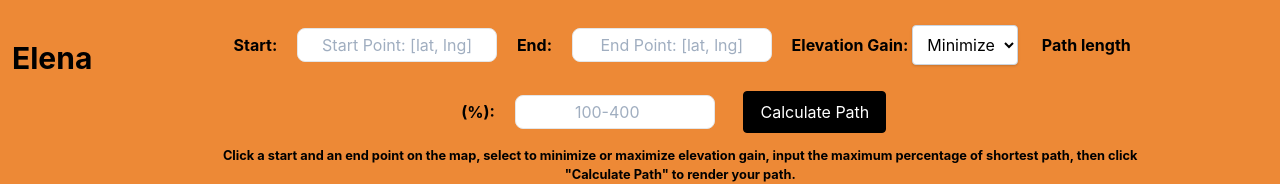
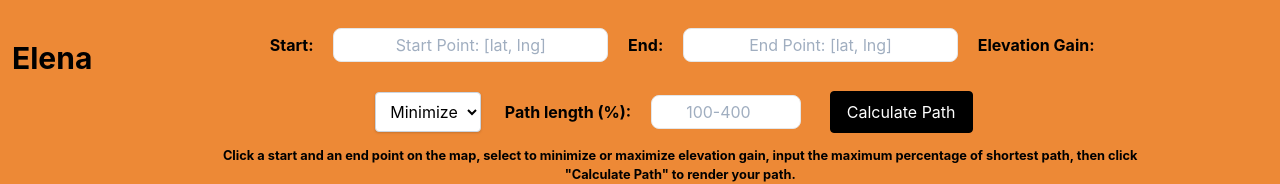
Before and after one commit to smeyerhot/ElenaProject, a Next.js app in the folder client/: page / in a window 1280 px wide. Shown: the top 184 px of the page. Built offline with nearby package versions, Linux system fonts and the light colour scheme; a web font is replaced by a local one.

Commit message:
Fixed bug in path not being calculated correctly. Implemented x_percent of path and minimizing or maximizing elevation gain. Some touch ups on front-end ui.

```diff
--- a/client/src/components/map.js
+++ b/client/src/components/map.js
@@ -9,7 +9,6 @@ export default function MyMap (props) {
     const [position, setPosition] = useState([42.3868 , -72.5301]);
     const [path, setPath] = useState([]);
     const [markers, setMarkers] = useState([]);
-
   //testing for if we want to implement users current location
   // useEffect(() =>{
   //  navigator.geolocation.getCurrentPosition((position) => {
@@ -79,7 +78,8 @@ export default function MyMap (props) {
                     //   this.setState({grid});
                     // }
                     // )})
-                    setPath(path => [...path, start])
+
+                    setPath(path => [...path, start]);
                     for (let data of body.grid){
                       let pos = {lat: data.lat, lng: data.long};
                       // console.log(pos);
@@ -87,7 +87,8 @@ export default function MyMap (props) {
                       // setGrid(grid => [...grid, pos]);
 
                     }
-                    setPath(path => [...path, end])
+
+                    setPath(path => [...path, end]);
                   })
             }
             getPath();
@@ -97,6 +98,7 @@ export default function MyMap (props) {
 
     function handleClick(e){
         if(nodeCount <2){
+
             setMarkers(markers => [...markers, e.latlng]);
 
             setNodeCount(nodeCount +1);
@@ -144,18 +146,9 @@ export default function MyMap (props) {
         {path.map((position, idx) => {
             if(idx < path.length-1){
                 let line = [[position.lat, position.lng], [path[idx+1].lat, path[idx+1].lng]];
-                return <Polyline key = {idx} color = "purple" positions = {line}></Polyline>
+                return <Polyline key = {idx} color = "red" positions = {line}></Polyline>
             }
         })}
-        {/* {grid.map((position, idx) => {
-            //console.log(position);
-          return <Marker key={`marker-${idx}`} position={position}>
-                  <Popup>
-                  <span>This is your node {idx} </span>
-                  </Popup>
-
-            </Marker>
-        })} */}
 
       </Map>
     );
--- a/client/src/components/mapInput.js
+++ b/client/src/components/mapInput.js
@@ -6,7 +6,7 @@ export default function MapInput (props) {
     const [state, setState] = useState({
       'start': '',
       'end': '',
-      'minMax': 'Minimize',
+      'minMax': '',
       'percent': ''
     });
     function sendData(){
@@ -32,9 +32,9 @@ export default function MapInput (props) {
           </Link>
           <div class = "flex-1 mx-32  text-center rounded-lg">
             <label for = "startPoint" className = "ml-1 font-bold"> Start: </label>
-            <input id = "startPoint" type = "text" className = "input-small inline-block text-center " placeholder = "Start Point: [lat, lng]" value = {props.state.start} onChange = {(e) => setState({start: e.target.value, end: state.end, minMax: state.minMax, percent: state.percent})}></input>
+            <input id = "startPoint" type = "text" className = "input-large inline-block text-center" placeholder = "Start Point: [lat, lng]" value = {props.state.start} onChange = {(e) => setState({start: e.target.value, end: state.end, minMax: state.minMax, percent: state.percent})}></input>
             <label for = "endPoint" className = "font-bold"> End: </label>
-            <input id = "endPoint" type = "text" className = "input-small inline-block text-center" placeholder = "End Point: [lat, lng]" value = {props.state.end} onChange = {(e) => setState({start: state.start, end: e.target.value, minMax: state.minMax, percent: state.percent})}></input>
+            <input id = "endPoint" type = "text" className = "input-large inline-block text-center" placeholder = "End Point: [lat, lng]" value = {props.state.end} onChange = {(e) => setState({start: state.start, end: e.target.value, minMax: state.minMax, percent: state.percent})}></input>
             <label for = "minMax" className = "font-bold"> Elevation Gain: </label>
             <select id = "minMax" class="inline-block  text-center bg-white border border-gray-400 hover:border-gray-500 px-2 py-2 pr-1 rounded shadow leading-tight focus:outline-none focus:shadow-outline" onChange = {(e) => setState({start: state.start, end: state.end, minMax: e.target.value, percent: state.percent})}>
                 <option value = 'Minimize' selected>Minimize</option>
--- a/client/src/styles/style.css
+++ b/client/src/styles/style.css
@@ -82,14 +82,24 @@ html {
   min-height: calc(100vh - 80px);
 }
 .input-small {
-  width: 200px;
+  width: 150px;
   height: 10px;
   border-radius: 8px;
   border-style: none;
   border: 1px solid #e4e6e8;
   transition: 0.1s ease;
   background-color: white;
-  min-width: 150px;
+  min-width: 100px;
+}
+.input-large{
+  width: 275px;
+  height: 10px;
+  border-radius: 8px;
+  border-style: none;
+  border: 1px solid #e4e6e8;
+  transition: 0.1s ease;
+  background-color: white;
+  min-width: 225px;
 }
 
 .slider-small {
```
Also changed, not shown: 2 other files (tests, documents, lock files or other folders).
